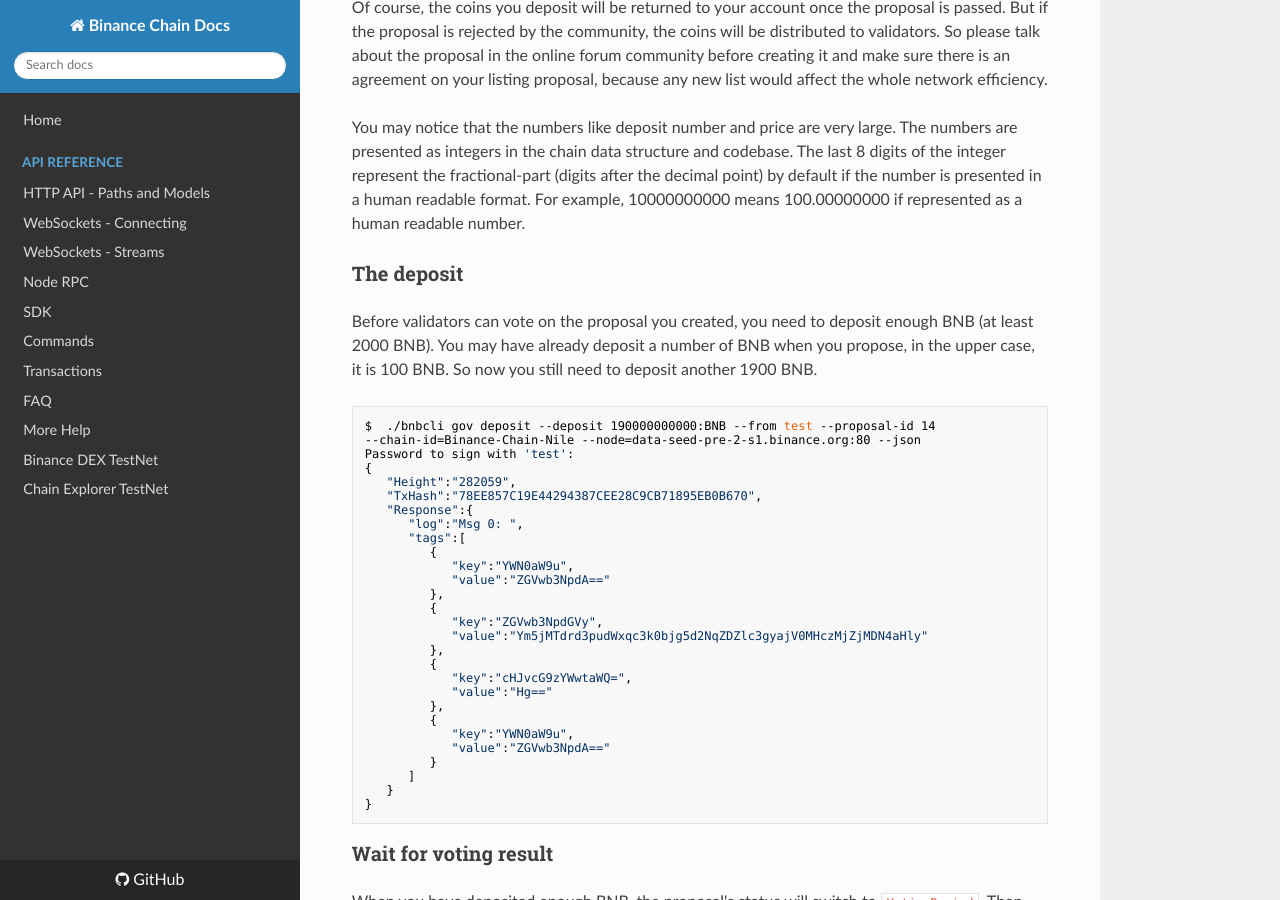
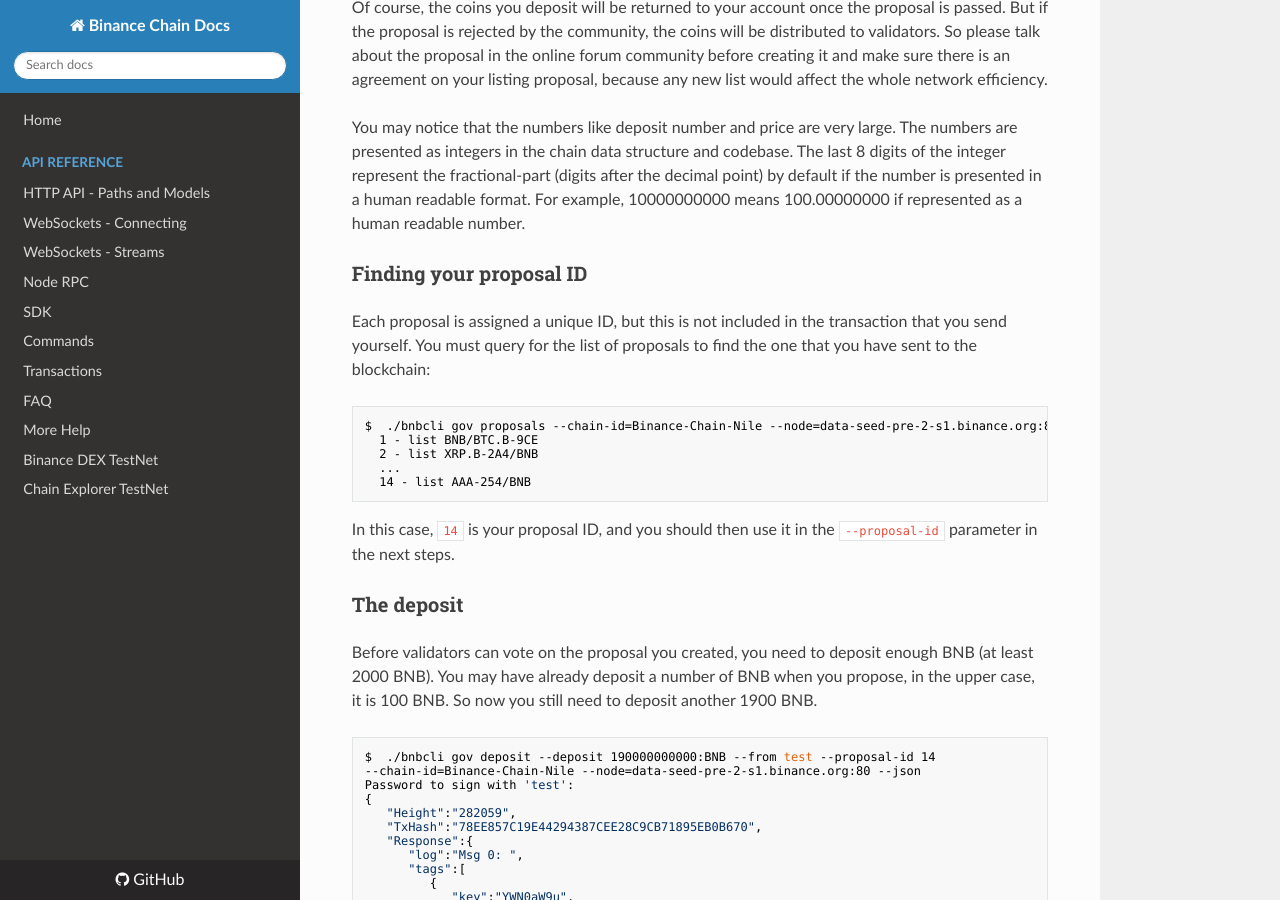
Before and after one commit to yash-sharma1/docs-site, an MkDocs documentation site: the page built from docs/list.md, in a window 1280 px wide and 900 px high, scrolled down 1774 px. Built offline with MkDocs 1.6.1, drawn with Linux system fonts in a browser that asks for light colours; nearby versions of some CDN libraries.

Commit message:
list: added step to find proposal id

````diff
--- a/docs/list.md
+++ b/docs/list.md
@@ -85,6 +85,20 @@
 You may notice that the numbers like deposit number and price are very large. The numbers are presented as integers in the chain data structure and codebase. The last 8 digits of the integer represent the fractional-part
 (digits after the decimal point) by default if the number is presented in a human readable format. For example,
 10000000000 means 100.00000000 if represented as a human readable number.
+
+### Finding your proposal ID
+
+Each proposal is assigned a unique ID, but this is not included in the transaction that you send yourself. You must query for the list of proposals to find the one that you have sent to the blockchain:
+
+```bash
+$  ./bnbcli gov proposals --chain-id=Binance-Chain-Nile --node=data-seed-pre-2-s1.binance.org:80
+  1 - list BNB/BTC.B-9CE
+  2 - list XRP.B-2A4/BNB
+  ...
+  14 - list AAA-254/BNB
+```
+
+In this case, `14` is your proposal ID, and you should then use it in the `--proposal-id` parameter in the next steps.
 
 ### The deposit
 
````
